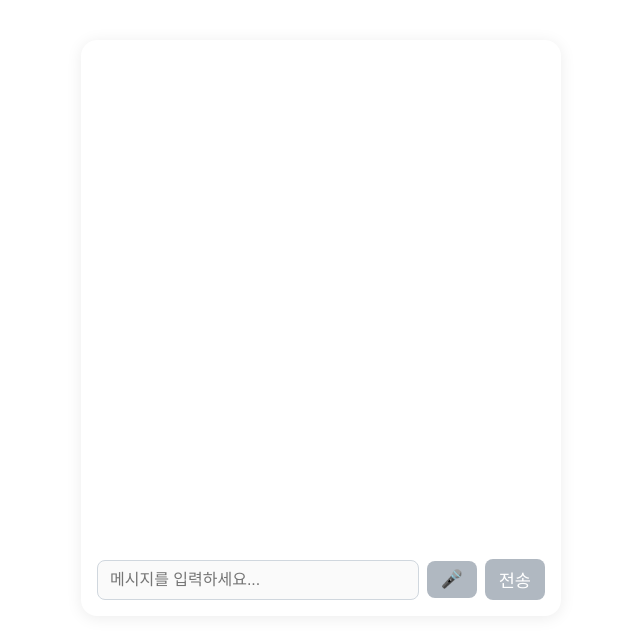
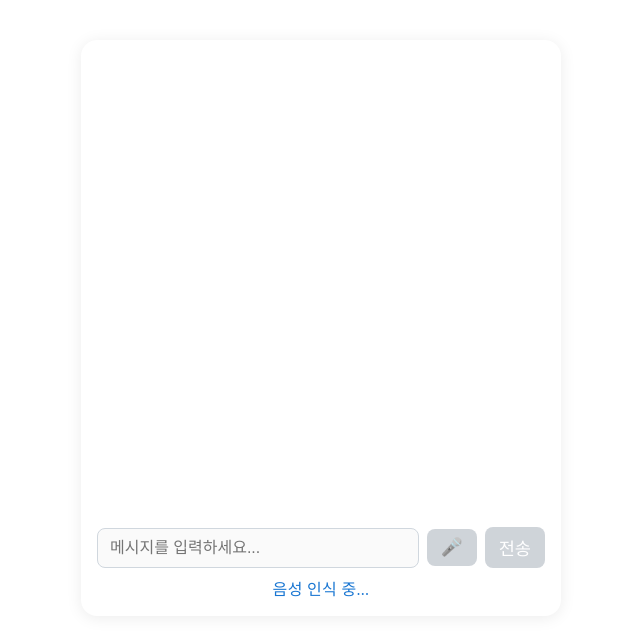
Before and after one commit to today-self-study/aria, an Angular app: page / in a window 1280 px wide. Both pictures are taken after a click on the button "음성 입력". Shown: the top 638 px of the page, without its empty margins (319-959 px from the left). Built offline with nearby package versions, Linux system fonts and the light colour scheme.

Commit message:
fix: 음성 인식 종료 후 버튼 활성화 안되는 문제(NgZone 적용)

```diff
--- a/src/app/chat/chat.css
+++ b/src/app/chat/chat.css
@@ -103,4 +103,20 @@
 .input-row button[disabled] {
   background: #b0b8c1;
   cursor: not-allowed;
+  opacity: 0.6;
 }
+
+.voice-indicator {
+  text-align: center;
+  color: #1976d2;
+  font-size: 1rem;
+  margin-top: 8px;
+  font-weight: 500;
+  letter-spacing: 0.02em;
+  animation: fadeIn 0.5s;
+}
+
+@keyframes fadeIn {
+  from { opacity: 0; }
+  to { opacity: 1; }
+}
--- a/src/app/chat/chat.html
+++ b/src/app/chat/chat.html
@@ -14,4 +14,5 @@
     </button>
     <button (click)="sendMessage()" [disabled]="!inputText.trim() || isListening || isLoading">전송</button>
   </div>
+  <div *ngIf="isListening" class="voice-indicator">음성 인식 중...</div>
 </div>
--- a/src/app/chat/chat.ts
+++ b/src/app/chat/chat.ts
@@ -1,4 +1,4 @@
-import { Component } from '@angular/core';
+import { Component, NgZone } from '@angular/core';
 import { CommonModule } from '@angular/common';
 import { FormsModule } from '@angular/forms';
 import { HttpClient, HttpClientModule } from '@angular/common/http';
@@ -30,7 +30,7 @@ export class ChatComponent {
   isLoading: boolean = false;
   recognition: any = null;
 
-  constructor(private http: HttpClient) {}
+  constructor(private http: HttpClient, private ngZone: NgZone) {}
 
   sendMessage() {
     if (!this.inputText.trim() || this.isLoading) return;
@@ -70,20 +70,23 @@ export class ChatComponent {
 
     this.recognition.onresult = (event: any) => {
       const transcript = event.results[0][0].transcript;
+      this.ngZone.run(() => {
         console.log('[onresult] 인식된 텍스트:', transcript);
         this.inputText = transcript;
         this.isListening = false;
+      });
     };
     this.recognition.onerror = (event: any) => {
+      this.ngZone.run(() => {
         this.isListening = false;
-      if (event.error === 'aborted') {
-        // 사용자가 취소한 경우: 경고 없이 상태만 복구
-        return;
-      }
         alert('음성 인식 중 오류가 발생했습니다: ' + event.error);
+      });
     };
     this.recognition.onend = () => {
+      this.ngZone.run(() => {
         this.isListening = false;
+        console.log('[onend] 음성 인식 종료');
+      });
     };
     this.recognition.start();
   }
```
Lines whose indentation alone changed are shown as unchanged.
